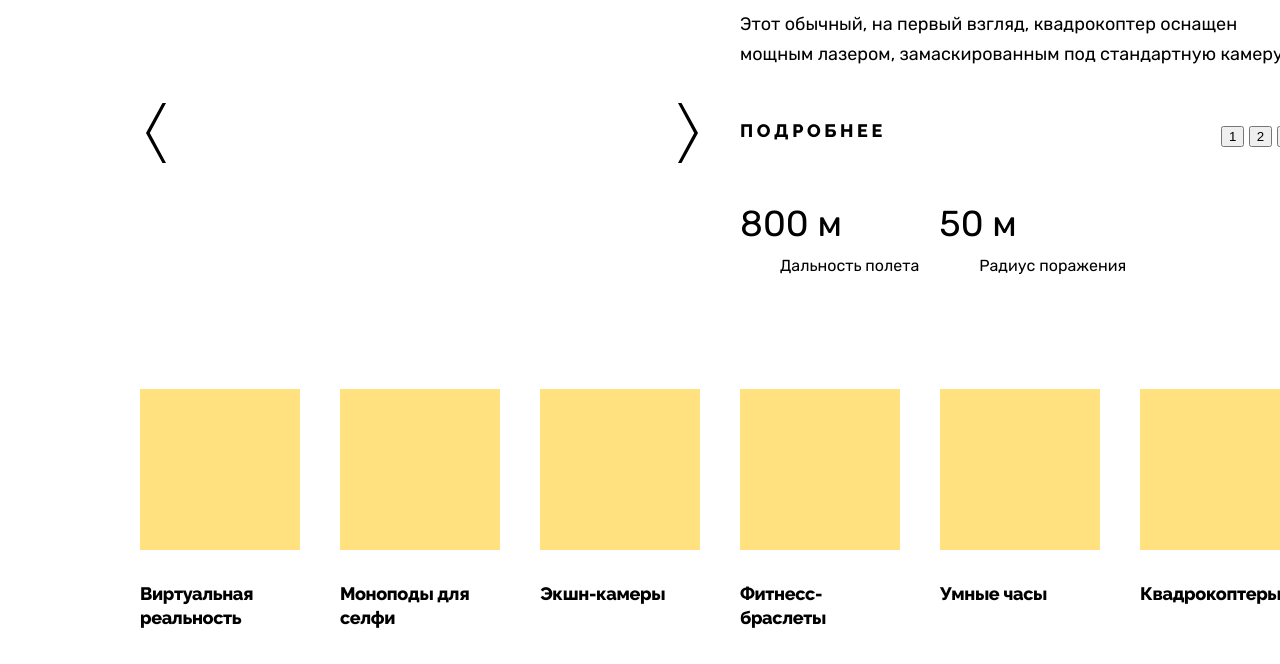
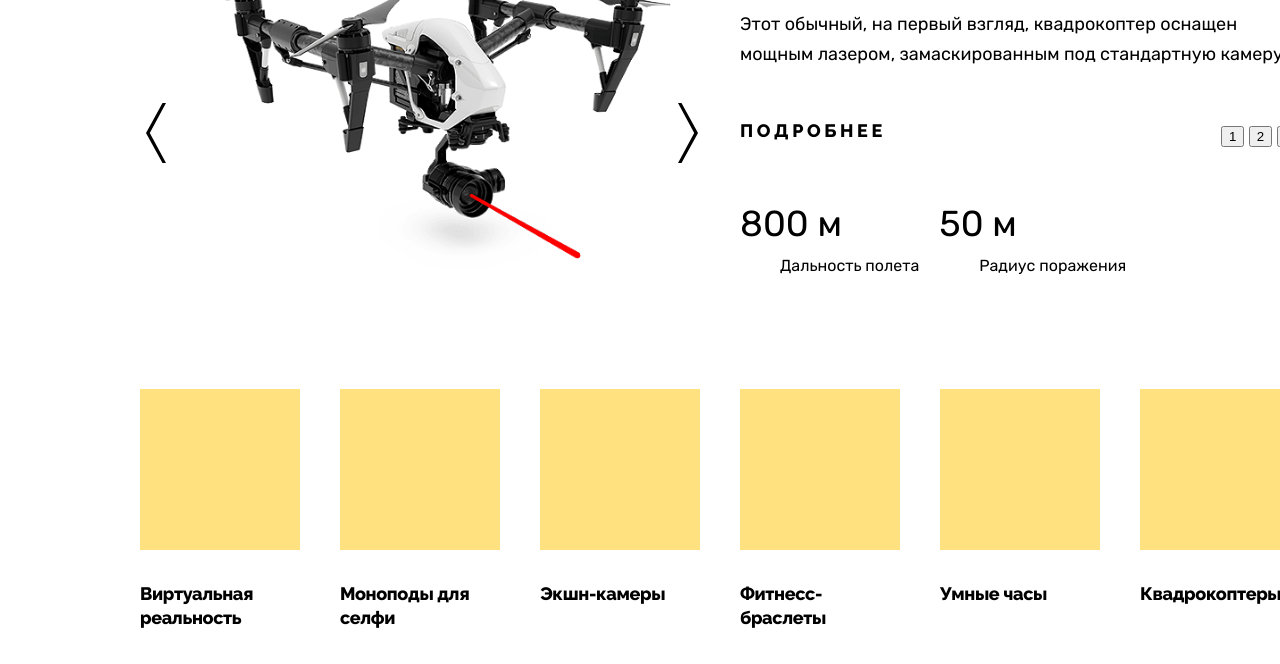
Before and after one commit to htmlacademy-htmlcss/1780385-device-33, a plain HTML site: page index.html in a window 1280 px wide. Shown: the part 436-1100 px from the top of the page. Drawn offline with Linux system fonts and the light colour scheme.

Commit message:
Обновление
Изменение и починка ошибок

```diff
--- a/index.html
+++ b/index.html
@@ -80,7 +80,7 @@
             <img src="../images/index-page/slider-button.svg" alt="Предыдущее фото." width="20" height="60">
           </button>
           <!-- Стоит поработать над размером картинки -->
-          <img class="slider-image" src="images/index-page/slider/slider-copter.png" alt="Квадрокоптер с мощным лазером"
+          <img class="slider-image" src="../images/index-page/slider/slider-copter.png" alt="Квадрокоптер с мощным лазером"
             width="500" height="500">
           <button class="slider-button slider-next" type="button" aria-label="Следующее фото.">
             <img src="../images/index-page/slider-button.svg" alt="Следующее фото." width="20" height="60">
```
Also changed, not shown: images/index-page/slider/slider-copter.png (renamed from images/index-page/categories/slider/slider-copter.png).
